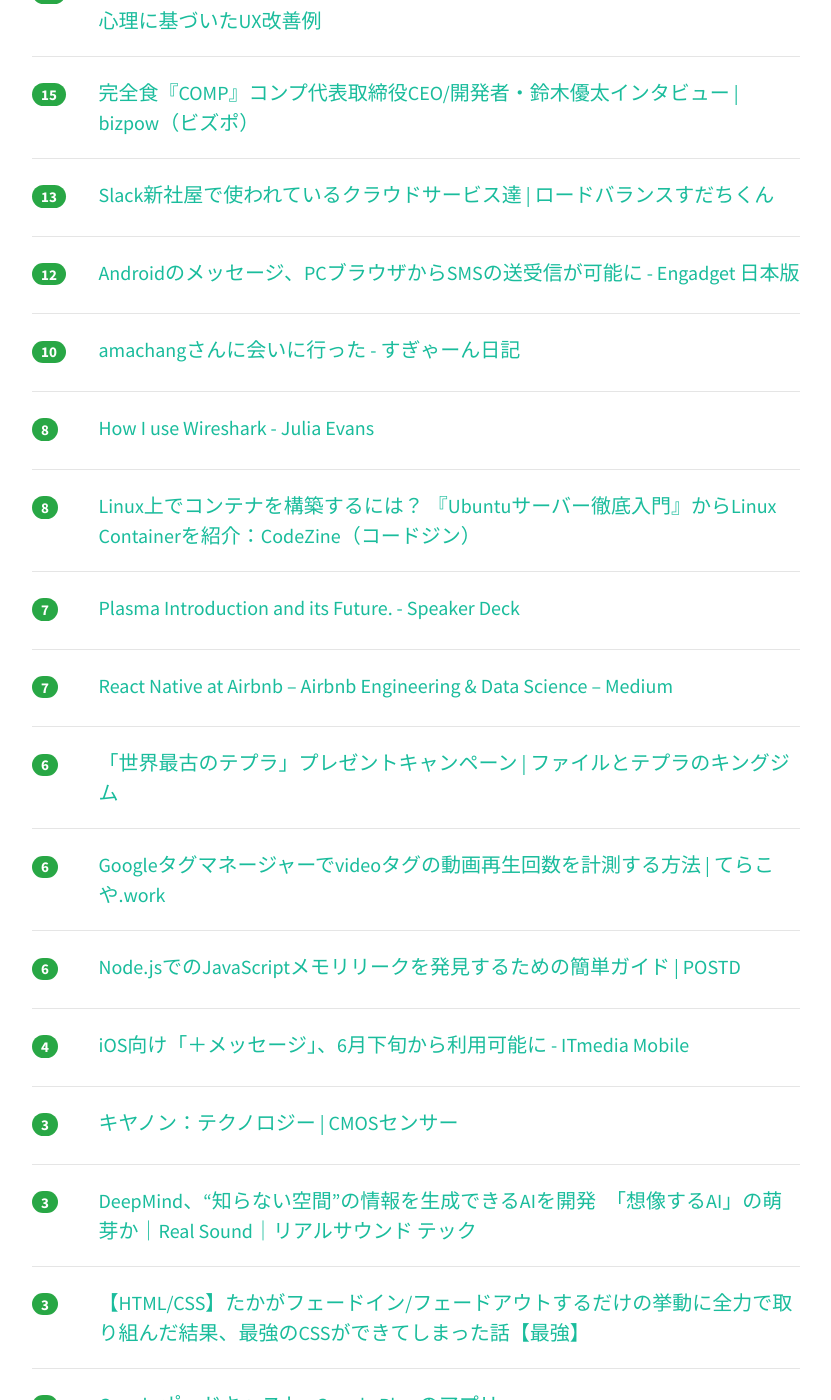
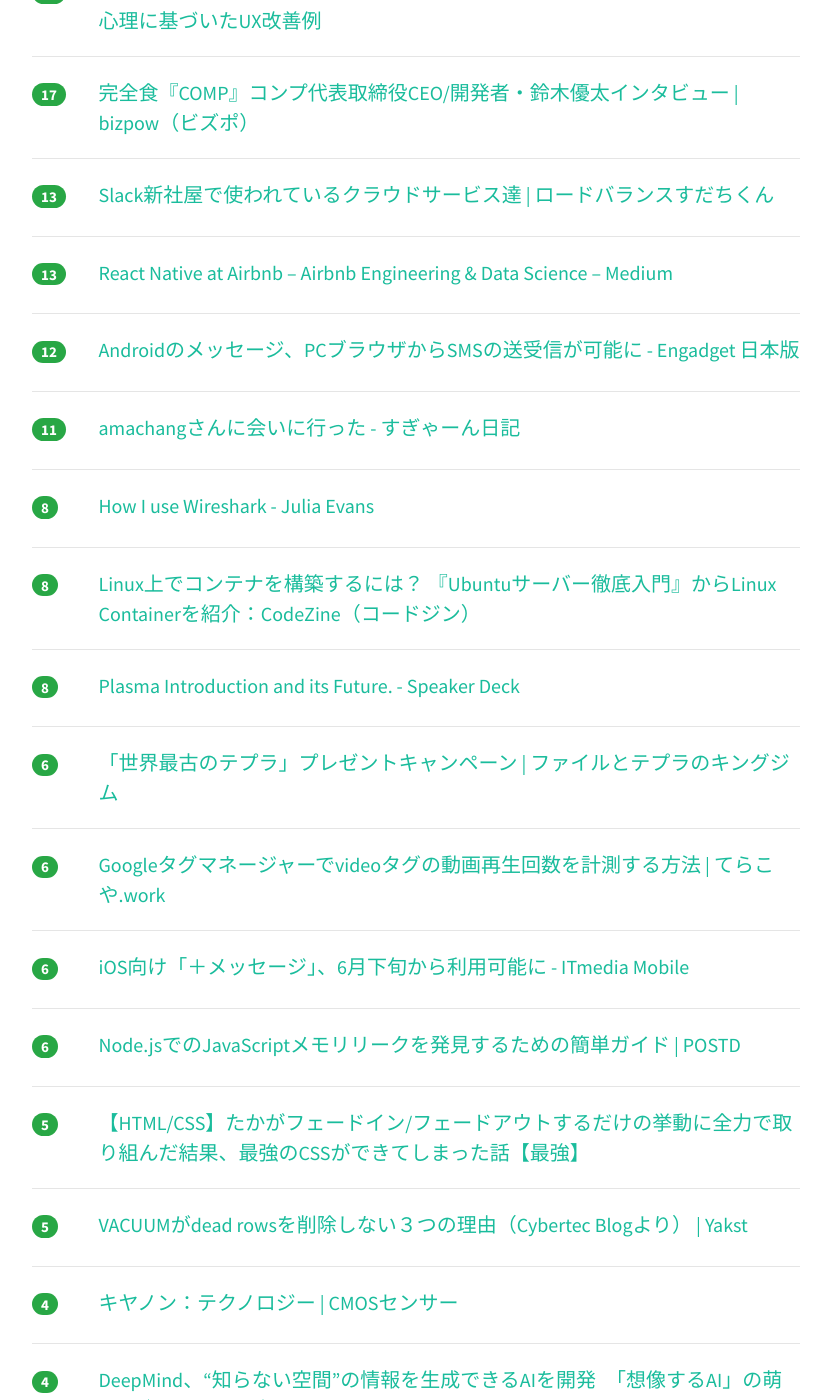
Before and after one commit to yatta47/hatena-matome-site, a Jekyll site: the page built from _posts/2018-06-20-hatena.md, in a window 1280 px wide and 1400 px high, scrolled down 521 px. Shown: the whole window, without its empty margins (224-1055 px from the left). Built offline with Jekyll 4.4.1, drawn with Linux system fonts in a browser that asks for light colours; nearby versions of some CDN libraries; some of the changed text lies outside the part shown.

Commit message:
Updated 2018-06-20

```diff
--- a/_posts/2018-06-20-hatena.md
+++ b/_posts/2018-06-20-hatena.md
@@ -1,23 +1,23 @@
 ---
 layout: post
 title:  "2018-06-20 はてぶIT"
-date:   2018-06-20 06:00:39
+date:   2018-06-20 07:01:45
 tags: [it-hotentry]
 ---
-18 件のデータあり
+19 件のデータあり
 
 <hr><div class="row">
-<div class="col-1"><span class="badge badge-pill badge-success h2">20</span></div>
+<div class="col-1"><span class="badge badge-pill badge-success h2">25</span></div>
 <div class="col-11"><a href='https://togetter.com/li/1238933' target='_blank'>「今の中国じゃ、そんなこと言っちゃダメなんだ」…久々に会った中国人の友が、台湾の話題で見せた反応～黒色中国さんのレポートより - Togetter</a></div>
 </div>
 <hr>
 <div class="row">
-<div class="col-1"><span class="badge badge-pill badge-success h2">19</span></div>
+<div class="col-1"><span class="badge badge-pill badge-success h2">21</span></div>
 <div class="col-11"><a href='https://www.creativevillage.ne.jp/42728' target='_blank'>OisixのUX体験設計　デザインの力でECの売上が2倍にアップ！　お客様の行動心理に基づいたUX改善例</a></div>
 </div>
 <hr>
 <div class="row">
-<div class="col-1"><span class="badge badge-pill badge-success h2">15</span></div>
+<div class="col-1"><span class="badge badge-pill badge-success h2">17</span></div>
 <div class="col-11"><a href='http://bizpow.bizocean.jp/edge/comp/' target='_blank'>完全食『COMP』コンプ代表取締役CEO/開発者・鈴木優太インタビュー | bizpow（ビズポ）</a></div>
 </div>
 <hr>
@@ -27,12 +27,17 @@ tags: [it-hotentry]
 </div>
 <hr>
 <div class="row">
+<div class="col-1"><span class="badge badge-pill badge-success h2">13</span></div>
+<div class="col-11"><a href='https://medium.com/airbnb-engineering/f95aa460be1c' target='_blank'>React Native at Airbnb – Airbnb Engineering &amp; Data Science – Medium</a></div>
+</div>
+<hr>
+<div class="row">
 <div class="col-1"><span class="badge badge-pill badge-success h2">12</span></div>
 <div class="col-11"><a href='https://japanese.engadget.com/2018/06/19/android-pc-sms/' target='_blank'>Androidのメッセージ、PCブラウザからSMSの送受信が可能に - Engadget 日本版</a></div>
 </div>
 <hr>
 <div class="row">
-<div class="col-1"><span class="badge badge-pill badge-success h2">10</span></div>
+<div class="col-1"><span class="badge badge-pill badge-success h2">11</span></div>
 <div class="col-11"><a href='https://blog.sugyan.com/entry/2018/06/20/004328' target='_blank'>amachangさんに会いに行った - すぎゃーん日記</a></div>
 </div>
 <hr>
@@ -47,13 +52,8 @@ tags: [it-hotentry]
 </div>
 <hr>
 <div class="row">
-<div class="col-1"><span class="badge badge-pill badge-success h2">7</span></div>
+<div class="col-1"><span class="badge badge-pill badge-success h2">8</span></div>
 <div class="col-11"><a href='https://speakerdeck.com/ymatsuwitter/plasma-introduction-and-its-future' target='_blank'>Plasma Introduction and its Future. - Speaker Deck</a></div>
-</div>
-<hr>
-<div class="row">
-<div class="col-1"><span class="badge badge-pill badge-success h2">7</span></div>
-<div class="col-11"><a href='https://medium.com/airbnb-engineering/f95aa460be1c' target='_blank'>React Native at Airbnb – Airbnb Engineering &amp; Data Science – Medium</a></div>
 </div>
 <hr>
 <div class="row">
@@ -68,27 +68,32 @@ tags: [it-hotentry]
 <hr>
 <div class="row">
 <div class="col-1"><span class="badge badge-pill badge-success h2">6</span></div>
+<div class="col-11"><a href='http://www.itmedia.co.jp/mobile/articles/1806/19/news133.html' target='_blank'>iOS向け「＋メッセージ」、6月下旬から利用可能に - ITmedia Mobile</a></div>
+</div>
+<hr>
+<div class="row">
+<div class="col-1"><span class="badge badge-pill badge-success h2">6</span></div>
 <div class="col-11"><a href='https://postd.cc/simple-guide-to-finding-a-javascript-memory-leak-in-node-js/' target='_blank'>Node.jsでのJavaScriptメモリリークを発見するための簡単ガイド | POSTD</a></div>
 </div>
 <hr>
 <div class="row">
-<div class="col-1"><span class="badge badge-pill badge-success h2">4</span></div>
-<div class="col-11"><a href='http://www.itmedia.co.jp/mobile/articles/1806/19/news133.html' target='_blank'>iOS向け「＋メッセージ」、6月下旬から利用可能に - ITmedia Mobile</a></div>
+<div class="col-1"><span class="badge badge-pill badge-success h2">5</span></div>
+<div class="col-11"><a href='https://medium.com/eureka-engineering/881152c4ff13' target='_blank'>【HTML/CSS】たかがフェードイン/フェードアウトするだけの挙動に全力で取り組んだ結果、最強のCSSができてしまった話【最強】</a></div>
 </div>
 <hr>
 <div class="row">
-<div class="col-1"><span class="badge badge-pill badge-success h2">3</span></div>
+<div class="col-1"><span class="badge badge-pill badge-success h2">5</span></div>
+<div class="col-11"><a href='https://yakst.com/ja/posts/5174' target='_blank'>VACUUMがdead rowsを削除しない３つの理由（Cybertec Blogより） | Yakst</a></div>
+</div>
+<hr>
+<div class="row">
+<div class="col-1"><span class="badge badge-pill badge-success h2">4</span></div>
 <div class="col-11"><a href='http://web.canon.jp/technology/future/cmos.html' target='_blank'>キヤノン：テクノロジー | CMOSセンサー</a></div>
 </div>
 <hr>
 <div class="row">
-<div class="col-1"><span class="badge badge-pill badge-success h2">3</span></div>
+<div class="col-1"><span class="badge badge-pill badge-success h2">4</span></div>
 <div class="col-11"><a href='http://realsound.jp/tech/2018/06/post-207623.html' target='_blank'>DeepMind、“知らない空間”の情報を生成できるAIを開発　「想像するAI」の萌芽か｜Real Sound｜リアルサウンド テック</a></div>
-</div>
-<hr>
-<div class="row">
-<div class="col-1"><span class="badge badge-pill badge-success h2">3</span></div>
-<div class="col-11"><a href='https://medium.com/eureka-engineering/881152c4ff13' target='_blank'>【HTML/CSS】たかがフェードイン/フェードアウトするだけの挙動に全力で取り組んだ結果、最強のCSSができてしまった話【最強】</a></div>
 </div>
 <hr>
 <div class="row">
```
